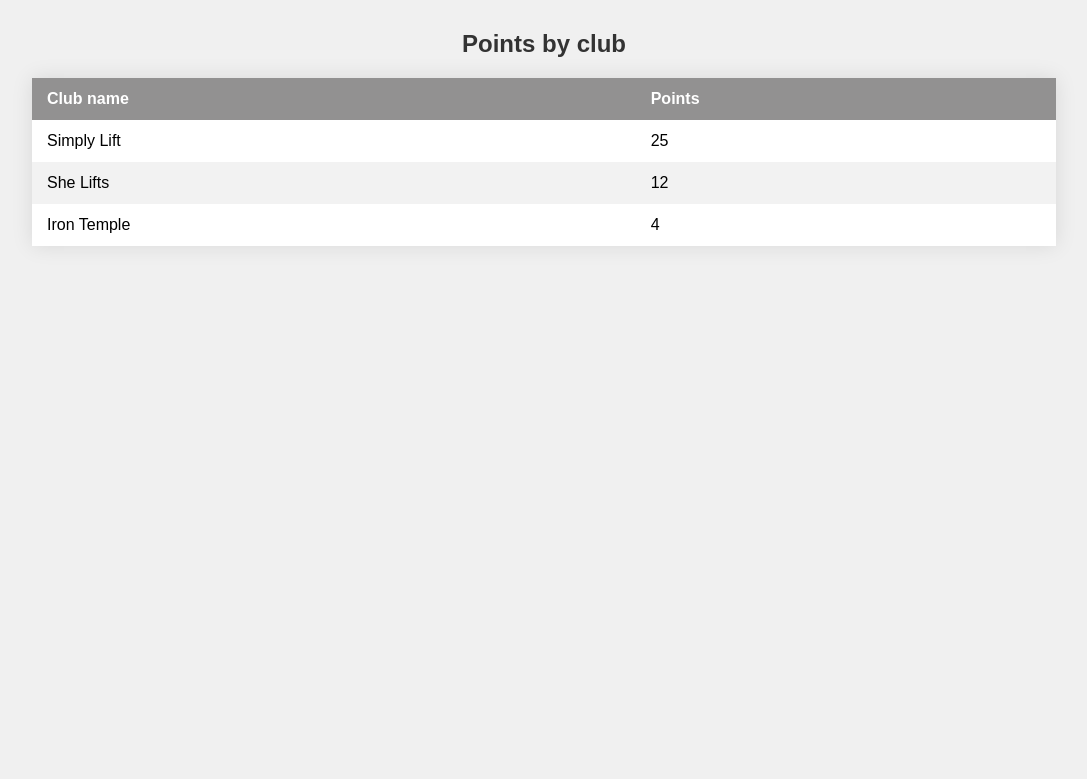
After one commit to canofranck/P11_OC_Gudlft_Ameliorez-_application_Web_tests_et_debogage, a Flask app: page /pointsBoard in a window 1280 px wide. The commit adds this page. Shown: the top 779 px of the page, without its empty margins (96-1183 px from the left). Run offline with Flask 2, Linux system fonts and the light colour scheme.

Commit message:
add board pts club

```diff
--- a/server.py
+++ b/server.py
@@ -187,7 +187,14 @@ def purchasePlaces():
     )
 
 
-# TODO: Add route for points display
+@app.route("/pointsBoard")
+def pointsBoard():
+
+    club_list = sorted(
+        clubs, key=lambda club: int(club["points"]), reverse=True
+    )
+
+    return render_template("points_board.html", clubs=club_list)
 
 
 @app.route("/logout")
--- /dev/null
+++ b/static/styles.css
@@ -0,0 +1,38 @@
+body {
+    font-family: Arial, sans-serif;
+    margin: 0;
+    padding: 0;
+    background-color: #f0f0f0;
+}
+
+h2{
+    text-align: center;
+    margin-top: 30px;
+    color: #333;
+}
+
+table {
+    width: 80%;
+    margin: 20px auto;
+    border-collapse: collapse;
+    background-color: #fff;
+    box-shadow: 0 0 20px rgba(0, 0, 0, 0.1);
+}
+
+th, td {
+    padding: 12px 15px;
+    text-align: left;
+}
+
+th {
+    background-color: #929191;
+    color: #fff;
+}
+
+tr:nth-child(even) {
+    background-color: #f2f2f2;
+}
+
+tr:hover {
+    background-color: #ddd;
+}
--- /dev/null
+++ b/templates/base.html
@@ -0,0 +1,12 @@
+<html lang="en">
+<head>
+    <meta charset="UTF-8">
+    <meta name="viewport" content="width=device-width, initial-scale=1.0">
+    <title>GUDLFT Registration</title>
+    <link rel="stylesheet" type="text/css" href="{{ url_for('static', filename='styles.css') }}">
+</head>
+<body>
+    {% block content %}
+    {% endblock %}
+</body>
+</html>
--- a/templates/index.html
+++ b/templates/index.html
@@ -1,10 +1,6 @@
-<html lang="en">
-<head>
-    <meta charset="UTF-8">
-    <meta name="viewport" content="width=device-width, initial-scale=1.0">
-    <title>GUDLFT Registration</title>
-</head>
-<body>
+{% extends "base.html" %}
+
+{% block content %}
     <h1>Welcome to the GUDLFT Registration Portal!</h1>
     Please enter your secretary email to continue:
     <form action="showSummary" method="post">
@@ -13,5 +9,4 @@
         <button type="submit">Enter</button>
     </form>
     {% include 'flash_message.html' %}
-</body>
-</html>
+{% endblock %}
--- /dev/null
+++ b/templates/points_board.html
@@ -0,0 +1,20 @@
+{% extends "index.html" %}
+{% block content %}
+    <h2>Points by club</h2>
+    <table>
+        <thead>
+            <tr>
+                <th>Club name</th>
+                <th>Points</th>
+            </tr>
+        </thead>
+        <tbody>
+            {% for club in clubs %}
+            <tr>
+                <td>{{ club['name'] }}</td>
+                <td>{{ club['points'] }}</td>
+            </tr>
+            {% endfor %}
+        </tbody>
+    </table>
+{% endblock %}
```
Also changed, not shown: templates/booking.html (+4 -9 lines), templates/welcome.html (+34 -23 lines).
